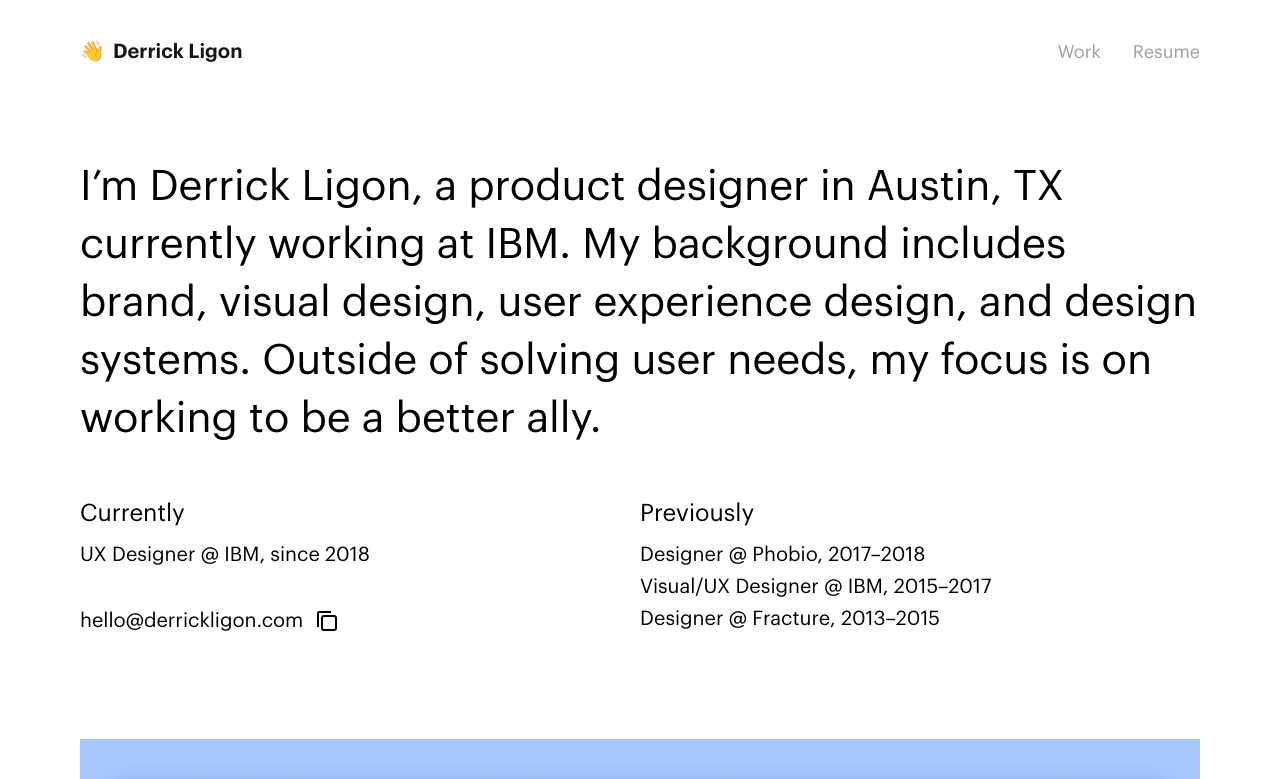
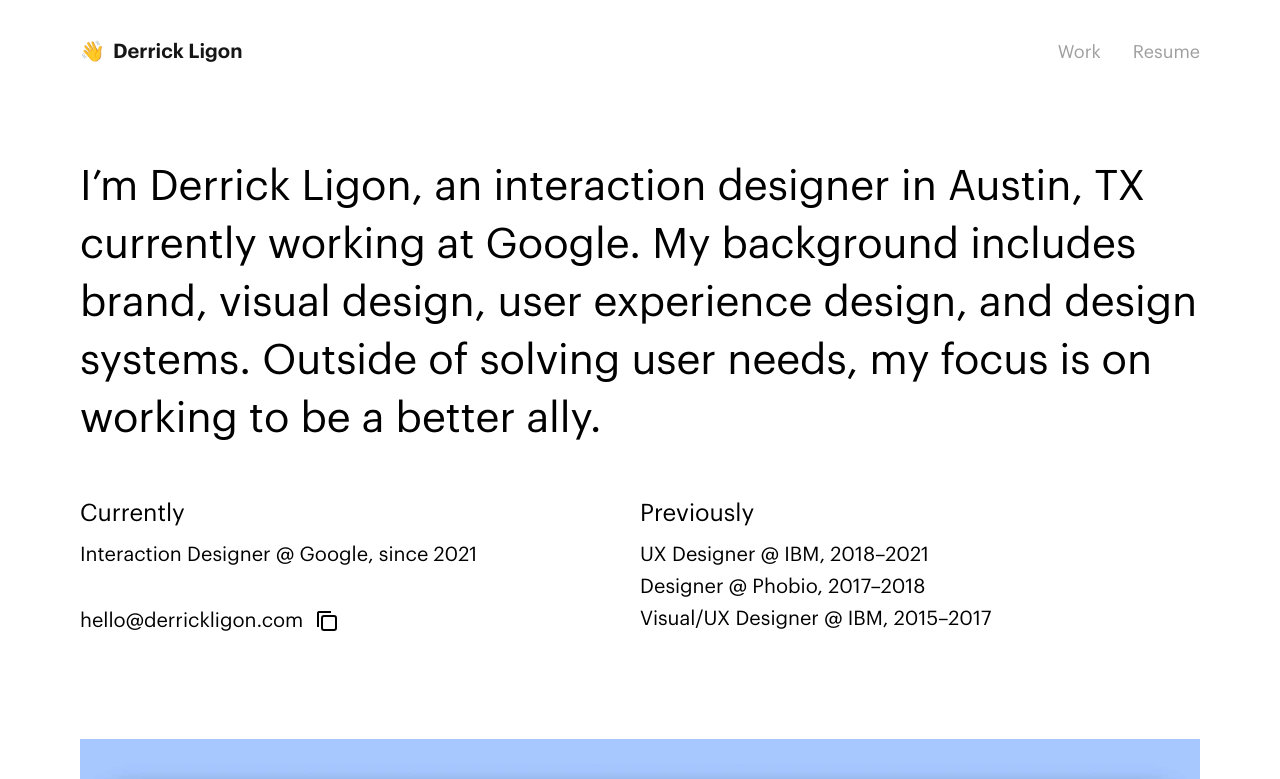
Before and after one commit to carynligon/d-portfolio, a Nuxt app: page / in a window 1280 px wide. Shown: the top 779 px of the page. Built offline with nearby package versions, Linux system fonts and the light colour scheme.

Commit message:
Update index.vue

```diff
--- a/pages/index.vue
+++ b/pages/index.vue
@@ -3,8 +3,8 @@
     <div>
       <Nav />
       <h1 class="title column">
-        I’m Derrick Ligon, a product designer in Austin, TX currently working at
-        IBM. My background includes brand, visual design, user experience
+        I’m Derrick Ligon, an interaction designer in Austin, TX currently working at
+        Google. My background includes brand, visual design, user experience
         design, and design systems. Outside of solving user needs, my focus is
         on working to be a better ally.
       </h1>
@@ -12,7 +12,7 @@
         <div class="current-role column">
           <h3>Currently</h3>
           <div class="role-content">
-            <p class="current-role-text">UX Designer @ IBM, since 2018</p>
+            <p class="current-role-text">Interaction Designer @ Google, since 2021</p>
             <div class="email">
               <p>hello@derrickligon.com</p>
               <textarea
@@ -42,14 +42,14 @@ hello@derrickligon.com</textarea
         <div class="previous-roles column">
           <h3>Previously</h3>
           <ul class="role-content">
+           <li>
+              <p>UX Designer @ IBM, 2018–2021</p>
+            </li>
             <li>
               <p>Designer @ Phobio, 2017–2018</p>
             </li>
             <li>
               <p>Visual/UX Designer @ IBM, 2015–2017</p>
-            </li>
-            <li>
-              <p>Designer @ Fracture, 2013–2015</p>
             </li>
           </ul>
         </div>
```
